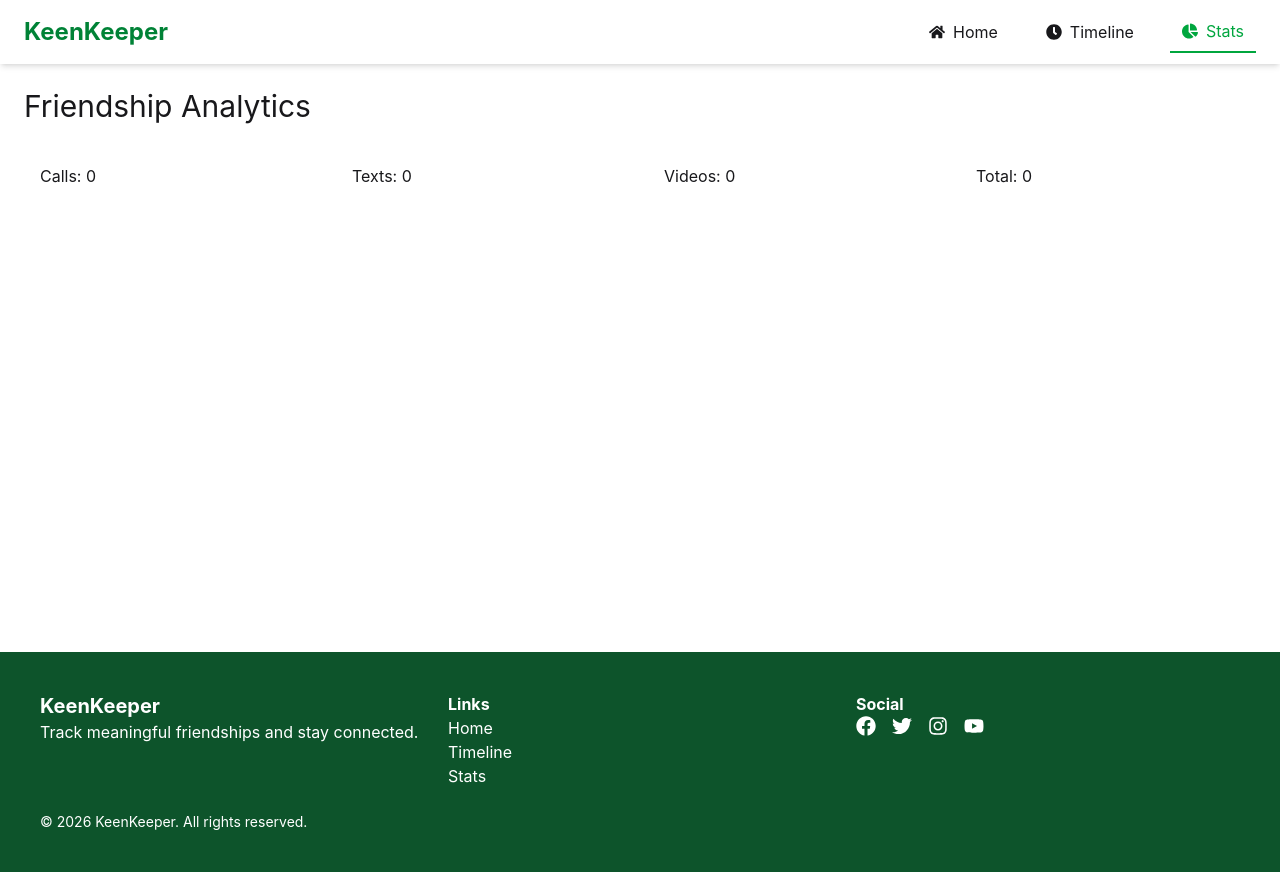
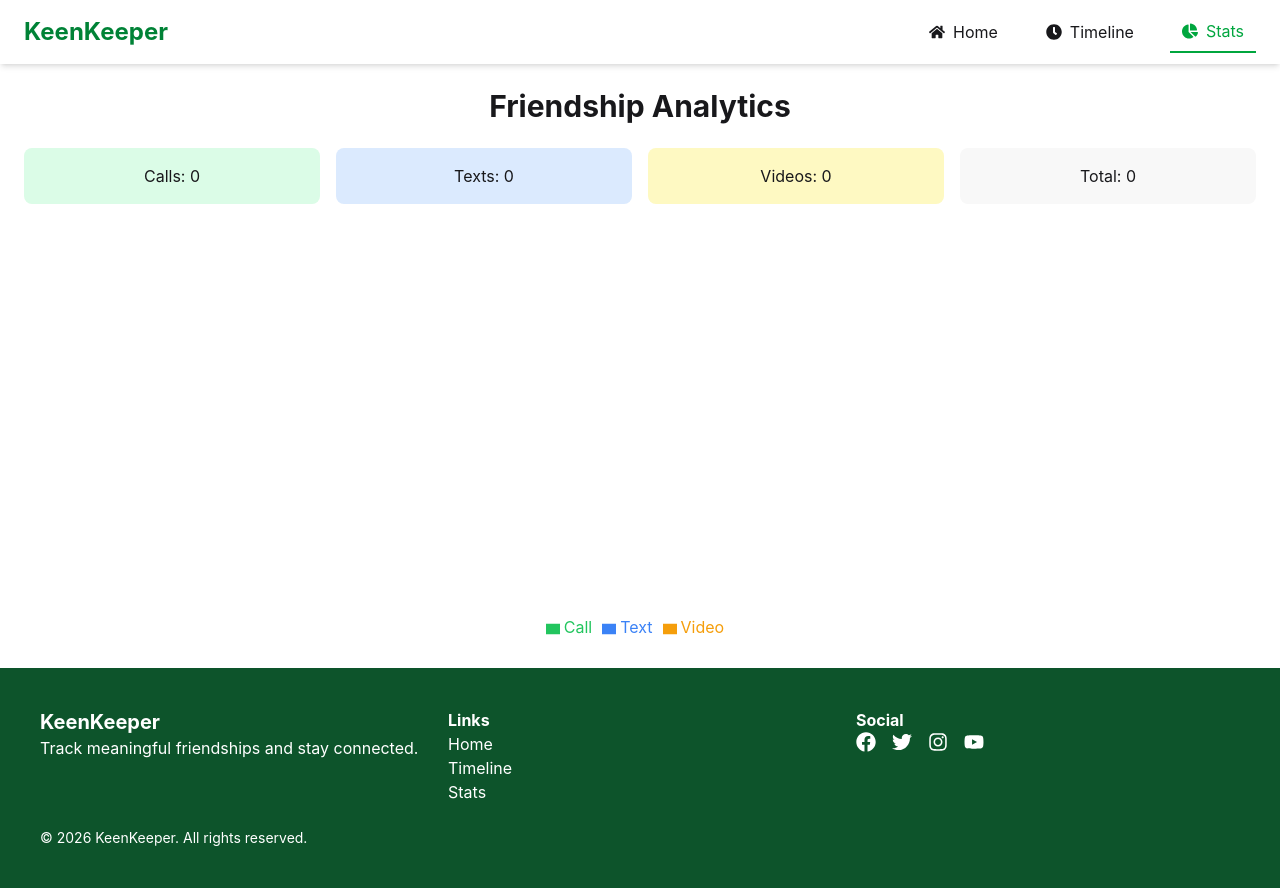
Before and after one commit to code-samid/B13-A7-keen-keeper, a React (Vite) app: page /stats in a window 1280 px wide. Built offline with nearby package versions, Linux system fonts and the light colour scheme.

Commit message:
modifying homepage and redesign

```diff
--- a/src/components/Banner.jsx
+++ b/src/components/Banner.jsx
@@ -2,7 +2,7 @@ import { FaUserPlus } from "react-icons/fa";
 
 export default function Banner() {
   return (
-    <div className="bg-gradient-to-r from-green-500 to-emerald-700 text-white rounded-2xl p-10 text-center mb-10 shadow-md">
+    <div className="bg-gradient-to-r from-green-500 to-emerald-700 text-white rounded-2xl p-10 text-center mb-10 shadow-md container mx-auto">
 
       <h1 className="text-4xl md:text-5xl font-bold mb-4">
         Keep Your Friendships Alive
--- a/src/components/SummaryCards.jsx
+++ b/src/components/SummaryCards.jsx
@@ -3,7 +3,7 @@ export default function SummaryCards({ friends, interactions }) {
   const needAttention = friends.filter(f => f.status !== "on-track").length;
 
   return (
-    <div className="grid md:grid-cols-4 gap-4 mb-10">
+    <div className="grid md:grid-cols-4 gap-4 mb-10 container mx-auto">
       <div className="card bg-gradient-to-r from-green-400 to-green-600 text-white p-4">
         Total Friends: {friends.length}
       </div>
--- a/src/pages/home/Home.jsx
+++ b/src/pages/home/Home.jsx
@@ -15,7 +15,7 @@ export default function Home() {
   }).length;
 
   return (
-    <div className="p-6">
+    <div className="p-6 container mx-auto">
 
       {/* ✅ NEW BANNER */}
       <Banner />
--- a/src/pages/stats/Stats.jsx
+++ b/src/pages/stats/Stats.jsx
@@ -1,32 +1,60 @@
 import { useTimeline } from "../../context/TimelineContext";
-import { PieChart, Pie, Cell } from "recharts";
+import { PieChart, Pie, Cell, Tooltip, Legend } from "recharts";
 
 export default function Stats() {
   const { entries } = useTimeline();
 
-  const data = ["Call", "Text", "Video"].map(type => ({
+  const data = ["Call", "Text", "Video"].map((type) => ({
     name: type,
-    value: entries.filter(e => e.type === type).length
+    value: entries.filter((e) => e.type === type).length,
   }));
 
   const total = entries.length;
 
+  // 🎨 Colors for slices
+  const COLORS = ["#22c55e", "#3b82f6", "#f59e0b"];
+
   return (
     <div className="p-6">
-      <h1 className="text-3xl mb-6">Friendship Analytics</h1>
+      <h1 className="text-3xl font-bold mb-6 text-center">
+        Friendship Analytics
+      </h1>
 
-      <div className="grid md:grid-cols-4 gap-4 mb-6">
-        <div className="card p-4">Calls: {data[0].value}</div>
-        <div className="card p-4">Texts: {data[1].value}</div>
-        <div className="card p-4">Videos: {data[2].value}</div>
-        <div className="card p-4">Total: {total}</div>
+      {/* Summary Cards */}
+      <div className="grid md:grid-cols-4 gap-4 mb-10">
+        <div className="card bg-green-100 p-4 text-center">
+          Calls: {data[0].value}
+        </div>
+        <div className="card bg-blue-100 p-4 text-center">
+          Texts: {data[1].value}
+        </div>
+        <div className="card bg-yellow-100 p-4 text-center">
+          Videos: {data[2].value}
+        </div>
+        <div className="card bg-base-200 p-4 text-center">
+          Total: {total}
+        </div>
       </div>
 
-      <PieChart width={400} height={400}>
-        <Pie data={data} dataKey="value" outerRadius={120}>
-          {data.map((_, i) => <Cell key={i} />)}
-        </Pie>
-      </PieChart>
+      {/* Pie Chart */}
+      <div className="flex justify-center">
+        <PieChart width={400} height={400}>
+          <Pie
+            data={data}
+            dataKey="value"
+            outerRadius={120}
+            label
+          >
+            {data.map((_, index) => (
+              <Cell key={index} fill={COLORS[index]} />
+            ))}
+          </Pie>
+
+          {/* 🔥 Important */}
+          <Tooltip />
+          <Legend />
+        </PieChart>
+      </div>
     </div>
   );
 }
```
